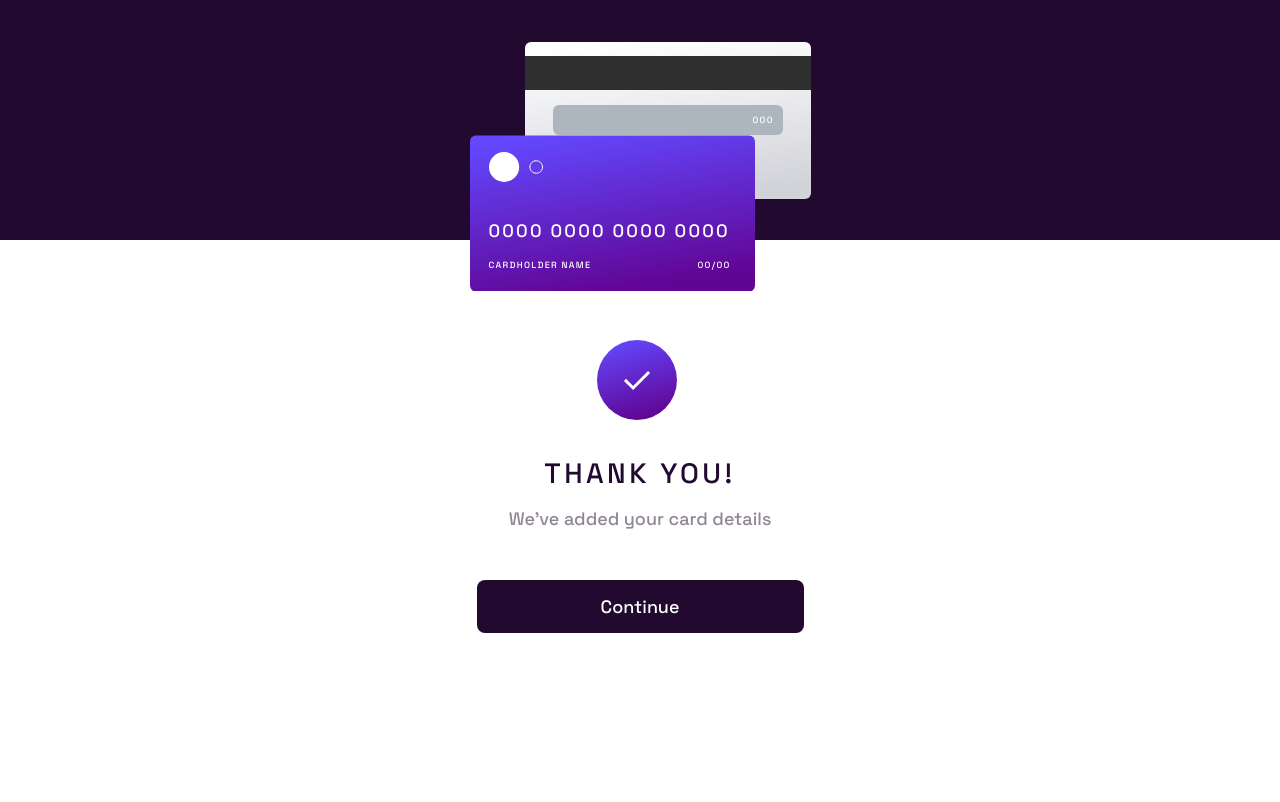
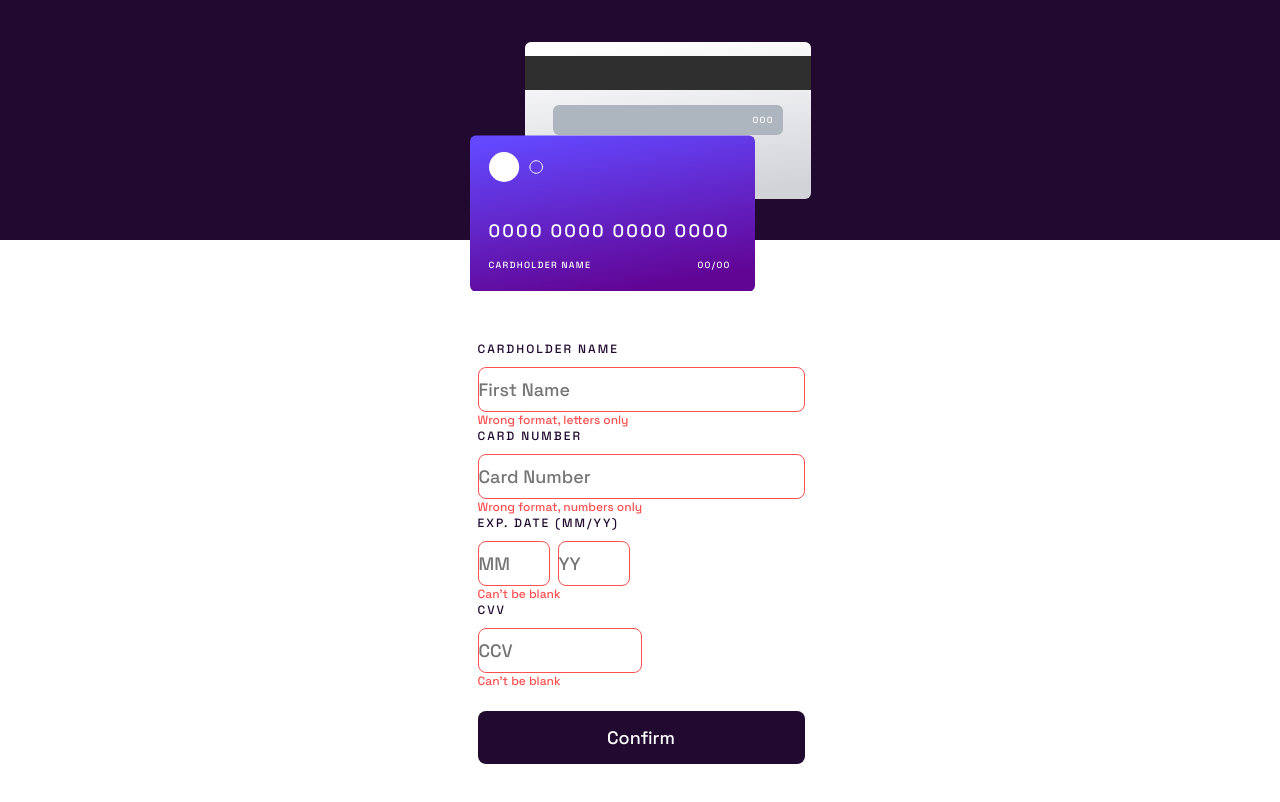
Before and after one commit to Eney997/Interactive-card-details, a React (Vite) app: page / in a window 1280 px wide. Both pictures are taken after a click on the button "Confirm". Shown: the top 802 px of the page. Built offline with nearby package versions, Linux system fonts and the light colour scheme.

Commit message:
validations:done

```diff
--- a/src/Components/Carddetails/Carddetails.css
+++ b/src/Components/Carddetails/Carddetails.css
@@ -160,6 +160,9 @@
     border: 1px solid var(--Red, #FF5050);
     background: var(--White, #FFF);
 }
+.activeDisplay {
+    display: block;
+}
 @media (width>1300px){
     .saerto {
         font-size: 15px;
--- a/src/Components/Carddetails/Carddetails.jsx
+++ b/src/Components/Carddetails/Carddetails.jsx
@@ -1,61 +1,147 @@
-import React from 'react'
-import './Carddetails.css'
-import Card from '../Card/Card'
-import { useState } from 'react'
-import Thankyoupage from '../Thankyoupage/Thankyoupage'
+import React, { useState } from 'react';
+import './Carddetails.css';
+import Card from '../Card/Card';
+import Thankyoupage from '../Thankyoupage/Thankyoupage';
 
 const Carddetails = () => {
+  const [confirmed, setConfirmed] = useState(false);
+  const [valueCvv, setValueCvv] = useState('');
+  const [valueCard, setValueCard] = useState('');
+  const [cardholderName, setCardholderName] = useState('');
+  const [expiryMonth, setExpiryMonth] = useState('');
+  const [expiryYear, setExpiryYear] = useState('');
 
-  const [confirmed,setConfirmed] = useState(false)
-
-  const [valueCvv, setValueCvv] = useState('');
+  const [nameError, setNameError] = useState('');
+  const [cardError, setCardError] = useState('');
+  const [expiryError, setExpiryError] = useState('');
+  const [cvvError, setCvvError] = useState('');
 
   const handleInputChangeCvv = (e) => {
     let inputValueCvv = e.target.value;
     inputValueCvv = inputValueCvv.slice(0, 3);
     setValueCvv(inputValueCvv);
+    setCvvError('');
   };
-
-
-  const [valueCard, setValueCard] = useState('');
 
   const handleInputChangeCard = (e) => {
     let inputValueCard = e.target.value;
     inputValueCard = inputValueCard.slice(0, 19);
     setValueCard(inputValueCard);
+    setCardError('');
+  };
+
+  const handleInputChangeName = (e) => {
+    let inputCardholderName = e.target.value;
+    setCardholderName(inputCardholderName);
+    setNameError('');
+  };
+
+  const handleInputChangeMonth = (e) => {
+    let inputExpiryMonth = e.target.value;
+    setExpiryMonth(inputExpiryMonth);
+    setExpiryError('');
+  };
+
+  const handleInputChangeYear = (e) => {
+    let inputExpiryYear = e.target.value;
+    setExpiryYear(inputExpiryYear);
+    setExpiryError('');
+  };
+
+  const validateForm = () => {
+    let isValid = true;
+
+    if (!cardholderName.match(/^[A-Za-z\s]+$/)) {
+      setNameError('Wrong format, letters only');
+      isValid = false;
+    }
+
+    if (!valueCard.match(/^\d+$/)) {
+      setCardError('Wrong format, numbers only');
+      isValid = false;
+    }
+
+    if (!expiryMonth || !expiryYear) {
+      setExpiryError("Can't be blank");
+      isValid = false;
+    }
+
+    if (!valueCvv) {
+      setCvvError("Can't be blank");
+      isValid = false;
+    }
+
+    return isValid;
+  };
+
+  const handleConfirmClick = () => {
+    if (validateForm()) {
+      setConfirmed(true);
+    }
   };
 
   return (
     <Card>
-    {!confirmed && <div className='whiteBox'>
+      {!confirmed && (
+        <div className='whiteBox'>
           <h1 className='saerto'>CARDHOLDER NAME</h1>
-        <input className="fullName"  maxLength={40} type="text1" placeholder="First Name"></input>
-          <p className='errorOne'>Wrong format, letters only</p>
+          <input
+            className={`fullName ${nameError && 'redBorder'}`}
+            maxLength={40}
+            type='text1'
+            placeholder='First Name'
+            value={cardholderName}
+            onChange={handleInputChangeName}
+          />
+          <p className={`errorOne ${nameError && 'activeDisplay'}`}>{nameError}</p>
+
           <h2 className='saerto'>CARD NUMBER</h2>
           <input
             onChange={handleInputChangeCard}
             value={valueCard}
-          className="cardNumbersec"
-          type="text2"
-           placeholder="Card Number"/>
-          <p className='errorTwo'>Wrong format, numbers only</p>
+            className={`cardNumbersec ${cardError && 'redBorder'}`}
+            type='text2'
+            placeholder='Card Number'
+          />
+          <p className={`errorTwo ${cardError && 'activeDisplay'}`}>{cardError}</p>
+
           <h3 className='saerto'>Exp. Date (MM/YY)</h3>
-          <input className='monthIn1' type="text4" placeholder="MM" maxLength="2" size="2" />
-            <input className='yearIn3' type="text5"  placeholder="YY" maxLength="2" size="2" />
-            <p className='errorThree'>Can't be blank</p>
+          <input
+            className={`monthIn1 ${expiryError && 'redBorder'}`}
+            type='text4'
+            placeholder='MM'
+            maxLength='2'
+            size='2'
+            onChange={handleInputChangeMonth}
+          />
+          <input
+            className={`yearIn3 ${expiryError && 'redBorder'}`}
+            type='text5'
+            placeholder='YY'
+            maxLength='2'
+            size='2'
+            onChange={handleInputChangeYear}
+          />
+          <p className={`errorThree ${expiryError && 'activeDisplay'}`}>{expiryError}</p>
+
           <h4 className='saerto'>CVV</h4>
           <input
             value={valueCvv}
             onChange={handleInputChangeCvv}
-           className="cvv"
-           type="text6"
-           placeholder="CCV"/>
-          <p className='errorFour'>Can't be blank</p>
-          <button className='butOne' onClick={()=> setConfirmed(true)}><span className='conSpan'>Confirm</span></button>
-    </div>}
-    {confirmed && <Thankyoupage setConfirmed={setConfirmed}/>}
+            className={`cvv ${cvvError && 'redBorder'}`}
+            type='text6'
+            placeholder='CCV'
+          />
+          <p className={`errorFour ${cvvError && 'activeDisplay'}`}>{cvvError}</p>
+
+          <button className='butOne' onClick={handleConfirmClick}>
+            <span className='conSpan'>Confirm</span>
+          </button>
+        </div>
+      )}
+      {confirmed && <Thankyoupage setConfirmed={setConfirmed} />}
     </Card>
-  )
-}
+  );
+};
 
-export default Carddetails
+export default Carddetails;
```
Lines whose indentation alone changed are shown as unchanged.
